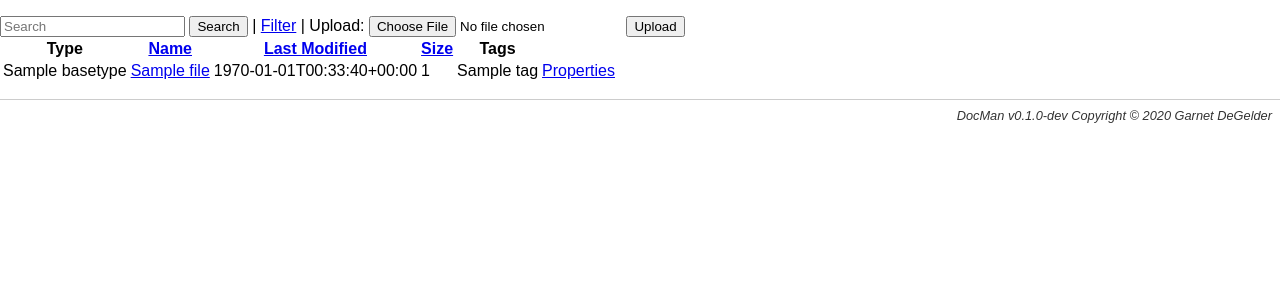
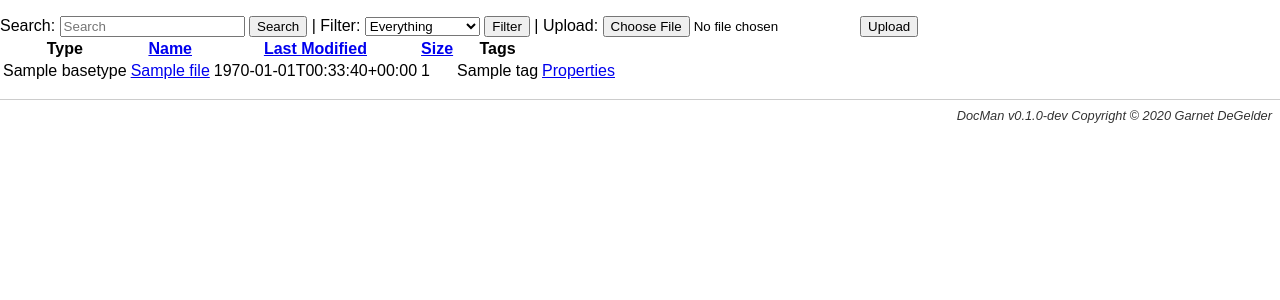
Before and after one commit to g-dg/docman, a CodeIgniter app: the page made by application/views/browse.php in a window 1280 px wide. Shown: the part 35-335 px from the top of the page. Run offline with CodeIgniter, Linux system fonts and the light colour scheme; the template is opened without the code that fills it: most values are stand-ins (such as "Sample title", 1, 10 or a date in 2020); data that the repository does not hold is empty.

Commit message:
Add filtering

```diff
--- a/application/controllers/Browse.php
+++ b/application/controllers/Browse.php
@@ -45,6 +45,7 @@ class Browse extends CI_Controller
 		$this->load->library('settings');
 		$hide_dot_files = $this->settings->get('browse.hide_hidden', true);
 
+		// add files to list
 		while (($file = $this->filesystem->readdir($dh)) !== false) {
 			if ($file !== '.' && $file !== '..' && (!$hide_dot_files || substr($file, 0, 1) !== '.')) {
 
@@ -93,6 +94,8 @@ class Browse extends CI_Controller
 					$basetype = 'directory';
 				}
 
+				// check if we are excluding based on filtering
+				if (!isset($_SESSION['filter']) || $basetype == 'directory' || $basetype == $_SESSION['filter']) {
 					$files[] = [
 						'name' => $displayname,
 						'realname' => $file,
@@ -106,6 +109,7 @@ class Browse extends CI_Controller
 						'basetype' => $basetype,
 						'properties_url' => site_url('/properties' . $this->url_encode_path($filepath))
 					];
+				}
 			}
 		}
 
--- a/application/views/browse.php
+++ b/application/views/browse.php
@@ -3,11 +3,25 @@
 
 <form action="<?= html_escape($this->config->site_url('/search' . $current_dir_link)); ?>" method="POST" style="display: inline;">
 	<input name="_csrf_token" value="<?= html_escape(get_csrf_token()); ?>" type="hidden" />
-	<input type="search" name="q" value="" placeholder="Search" ?>
+	<label for="search">Search:</label>
+	<input id="search" type="search" name="q" value="" placeholder="Search" ?>
 	<input type="submit" value="Search" />
 </form>
 |
-<a href="<?= html_escape($this->config->site_url('/filter' . $current_dir_link)); ?>">Filter</a>
+<form action="<?= html_escape($this->config->site_url('/filter' . $current_dir_link)); ?>" method="POST" style="display: inline;">
+	<input name="_csrf_token" value="<?= html_escape(get_csrf_token()); ?>" type="hidden" />
+	<label for="filter">Filter:</label>
+	<select id="filter" name="filter">
+		<option value=""<?= !isset($_SESSION['filter']) ? ' selected="selected"' : '' ?>>Everything</option>
+		<option value="directory"<?= (isset($_SESSION['filter']) && $_SESSION['filter'] == 'directory') ? ' selected="selected"' : '' ?>>Folders only</option>
+		<option value="text"<?= (isset($_SESSION['filter']) && $_SESSION['filter'] == 'text') ? ' selected="selected"' : '' ?>>Text files</option>
+		<option value="image"<?= (isset($_SESSION['filter']) && $_SESSION['filter'] == 'image') ? ' selected="selected"' : '' ?>>Pictures</option>
+		<option value="audio"<?= (isset($_SESSION['filter']) && $_SESSION['filter'] == 'audio') ? ' selected="selected"' : '' ?>>Audio</option>
+		<option value="video"<?= (isset($_SESSION['filter']) && $_SESSION['filter'] == 'video') ? ' selected="selected"' : '' ?>>Video</option>
+		<option value="application"<?= (isset($_SESSION['filter']) && $_SESSION['filter'] == 'application') ? ' selected="selected"' : '' ?>>Application files</option>
+	</select>
+	<input type="submit" value="Filter" />
+</form>
 |
 <form action="<?= html_escape($this->config->site_url('/upload' . $current_dir_link)); ?>" enctype="multipart/form-data" method="POST" style="display: inline;">
 	<input name="_csrf_token" value="<?= html_escape(get_csrf_token()); ?>" type="hidden" />
```
Also changed, not shown: application/controllers/Filter.php (+15 -0 lines). Lines whose indentation alone changed are shown as unchanged.
